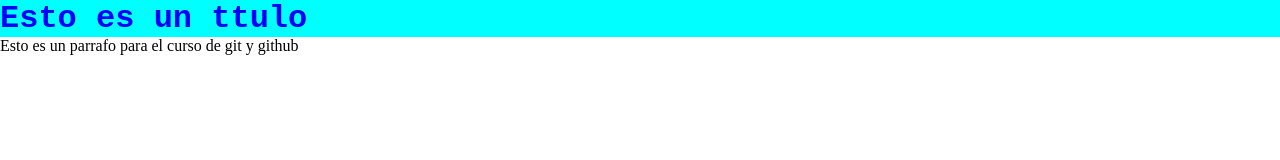
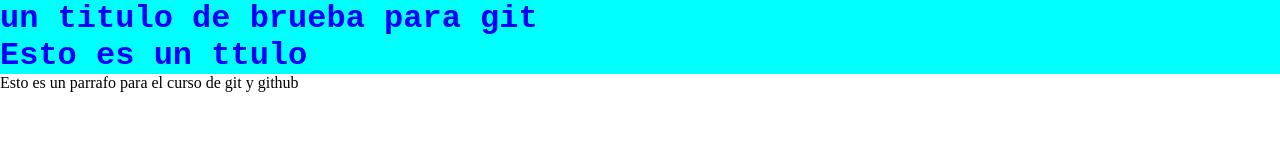
Before and after one commit to JOVANNYAC/para-git-curso, a plain HTML site: page index.html in a window 1280 px wide. Drawn offline with Linux system fonts and the light colour scheme.

Commit message:
un commit para prbar git y git hub

```diff
--- a/index.html
+++ b/index.html
@@ -8,6 +8,7 @@
     <title>Curso GIT</title>
 </head>
 <body>
+    <h1>un titulo de brueba para git</h1>
     <h1>Esto es un ttulo</h1>
     <p>Esto es un parrafo para el curso de git y github</p>
 
```
